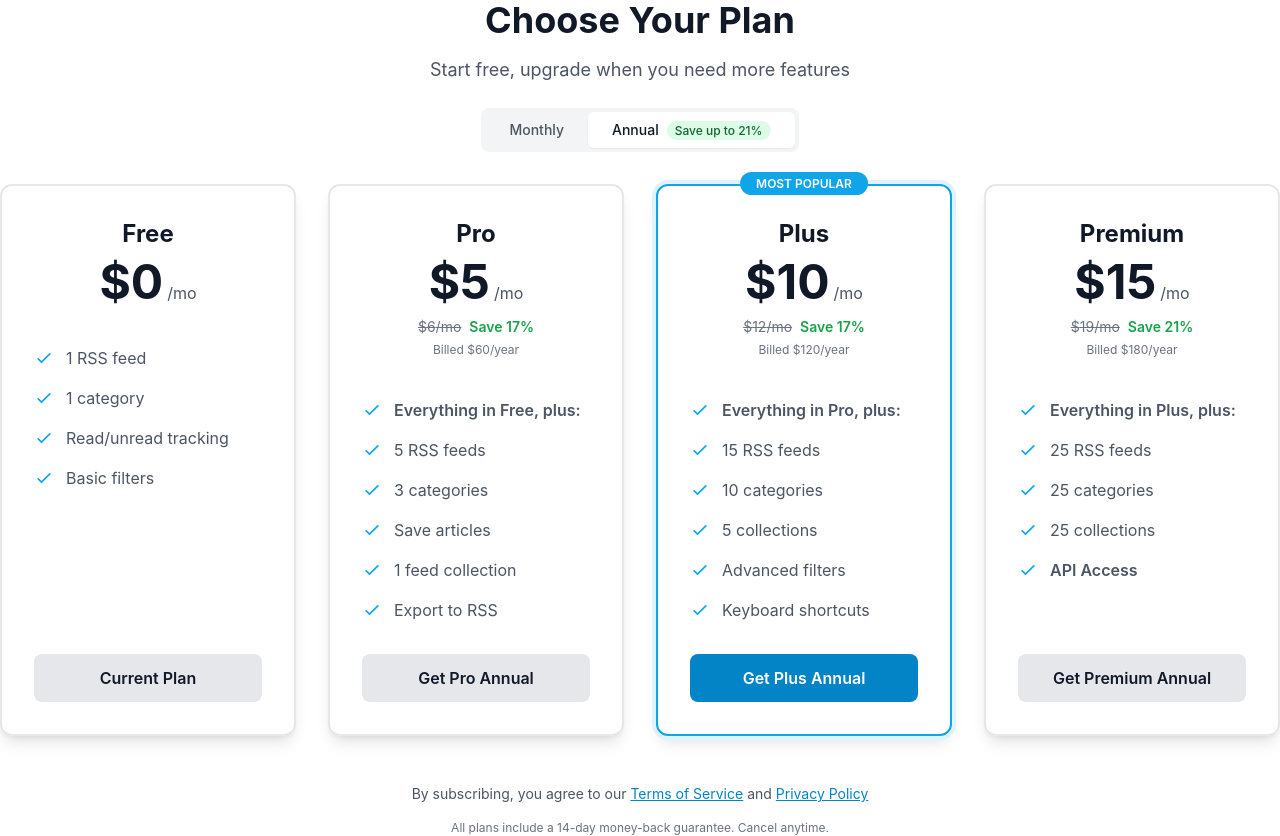
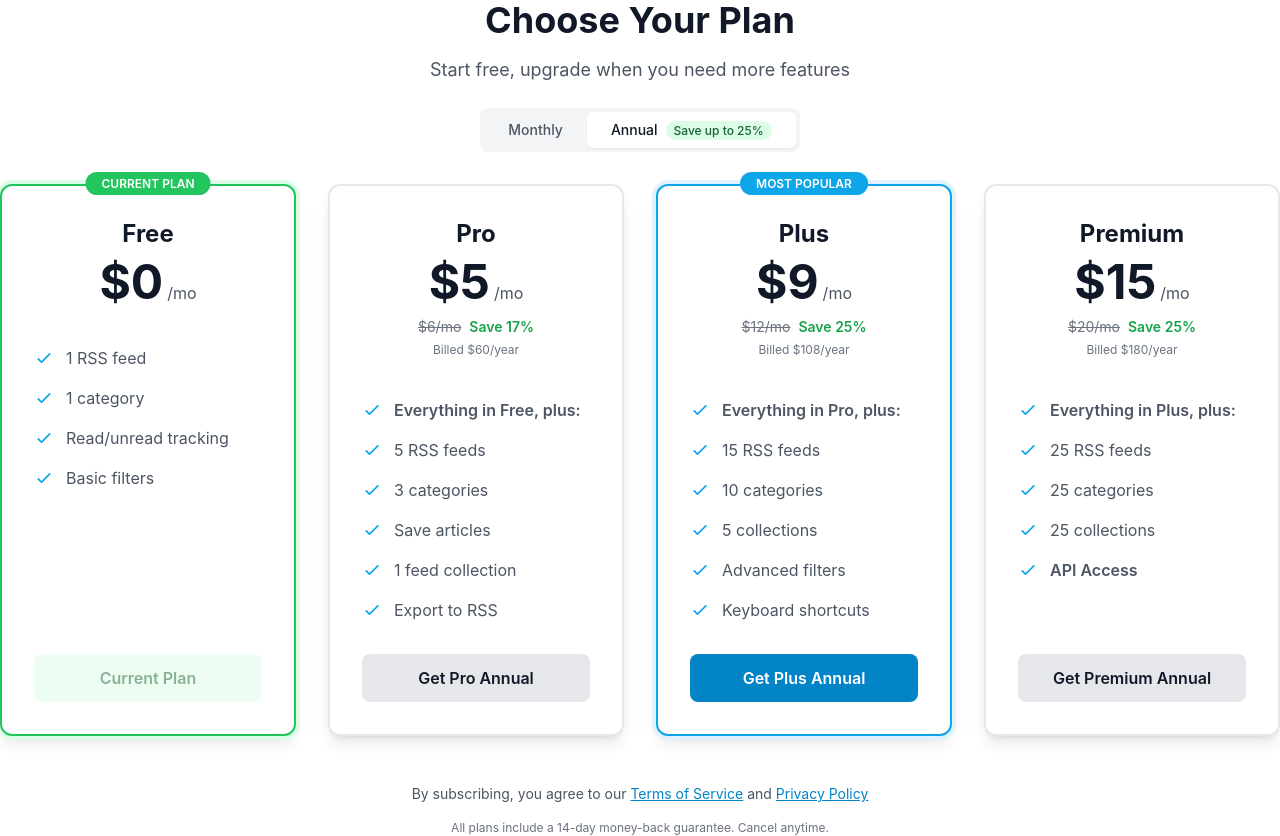
Before and after one commit to fvonhoven/feed-vine, a React (Vite) app: page /pricing in a window 1280 px wide. Built offline with nearby package versions, Linux system fonts and the light colour scheme; no server answers.

Commit message:
Add API access

```diff
--- a/src/lib/stripe.ts
+++ b/src/lib/stripe.ts
@@ -62,8 +62,8 @@ export const PRICING_PLANS = {
   PLUS: {
     id: "plus",
     name: "Plus",
-    monthlyPrice: 12, // Increased from $10 (20% increase)
-    annualPrice: 10, // Original price as annual discount
+    monthlyPrice: 12,
+    annualPrice: 9, // 25% savings: $12 * 12 = $144/year, $9 * 12 = $108/year
     monthlyPriceId: import.meta.env.VITE_STRIPE_PLUS_MONTHLY_PRICE_ID,
     annualPriceId: import.meta.env.VITE_STRIPE_PLUS_ANNUAL_PRICE_ID,
     features: {
@@ -83,8 +83,8 @@ export const PRICING_PLANS = {
   PREMIUM: {
     id: "premium",
     name: "Premium",
-    monthlyPrice: 19, // Increased from $15 (~27% increase)
-    annualPrice: 15, // Original price as annual discount
+    monthlyPrice: 20,
+    annualPrice: 15, // 25% savings: $20 * 12 = $240/year, $15 * 12 = $180/year
     monthlyPriceId: import.meta.env.VITE_STRIPE_PREMIUM_MONTHLY_PRICE_ID,
     annualPriceId: import.meta.env.VITE_STRIPE_PREMIUM_ANNUAL_PRICE_ID,
     features: {
--- a/src/pages/DiscoverPage.tsx
+++ b/src/pages/DiscoverPage.tsx
@@ -122,7 +122,7 @@ export default function DiscoverPage() {
         {filteredFeeds.map(feed => (
           <div
             key={feed.url}
-            className="bg-white dark:bg-gray-800 rounded-lg border border-gray-200 dark:border-gray-700 p-5 hover:shadow-md transition-shadow"
+            className="bg-white dark:bg-gray-800 rounded-lg border border-gray-200 dark:border-gray-700 p-5 hover:shadow-md transition-shadow flex flex-col"
           >
             <div className="flex items-start justify-between mb-3">
               <div className="flex-1">
@@ -133,6 +133,7 @@ export default function DiscoverPage() {
               </div>
             </div>
             <p className="text-sm text-gray-600 dark:text-gray-400 mb-4 line-clamp-2">{feed.description}</p>
+            <div className="mt-auto">
               <button
                 onClick={() => addFeedMutation.mutate(feed.url)}
                 disabled={addFeedMutation.isPending}
@@ -140,6 +141,7 @@ export default function DiscoverPage() {
               >
                 {addFeedMutation.isPending ? "Adding..." : "Add Feed"}
               </button>
+            </div>
           </div>
         ))}
       </div>
--- a/src/pages/LandingPage.tsx
+++ b/src/pages/LandingPage.tsx
@@ -93,14 +93,16 @@ export default function LandingPage() {
         <div className="max-w-7xl mx-auto px-4 sm:px-6 lg:px-8">
           <h2 className="text-3xl md:text-4xl font-bold text-center text-gray-900 dark:text-white mb-4">Simple, Transparent Pricing</h2>
           <p className="text-center text-gray-600 dark:text-gray-400 mb-4">Start free, upgrade when you need more</p>
-          <p className="text-center text-sm text-green-600 dark:text-green-400 mb-12">💰 Save up to 21% with annual billing</p>
+          <p className="text-center text-sm text-green-600 dark:text-green-400 mb-12">💰 Save up to 25% with annual billing</p>
 
           <div className="grid grid-cols-1 md:grid-cols-2 lg:grid-cols-4 gap-8 max-w-7xl mx-auto">
             {pricingTiers.map((tier, index) => (
               <div
                 key={index}
-                className={`bg-white dark:bg-gray-800 rounded-xl shadow-lg p-8 border-2 flex flex-col ${
-                  tier.popular ? "border-primary-500 ring-4 ring-primary-100 dark:ring-primary-900/30" : "border-gray-200 dark:border-gray-700"
+                className={`bg-white dark:bg-gray-800 rounded-xl shadow-lg p-8 border-2 flex flex-col transition-all hover:shadow-2xl hover:scale-105 ${
+                  tier.popular
+                    ? "border-primary-500 ring-4 ring-primary-100 dark:ring-primary-900/30"
+                    : "border-gray-200 dark:border-gray-700 hover:border-primary-300 dark:hover:border-primary-700"
                 }`}
               >
                 {tier.popular && <span className="bg-primary-500 text-white text-xs font-semibold px-3 py-1 rounded-full">POPULAR</span>}
@@ -111,7 +113,15 @@ export default function LandingPage() {
                     <span className="text-gray-600 dark:text-gray-400">/mo</span>
                   </div>
                   {tier.price > 0 && tier.price !== tier.annualPrice && (
-                    <p className="text-sm text-gray-500 dark:text-gray-400 mt-1">${tier.price}/mo billed monthly</p>
+                    <div className="mt-2">
+                      <span className="text-sm text-gray-500 dark:text-gray-400 line-through">${tier.price}/mo</span>
+                      <span className="ml-2 text-sm font-semibold text-green-600 dark:text-green-400">
+                        Save {Math.round(((tier.price - tier.annualPrice) / tier.price) * 100)}%
+                      </span>
+                    </div>
+                  )}
+                  {tier.annualPrice > 0 && (
+                    <p className="text-xs text-gray-500 dark:text-gray-400 mt-1">Billed ${(tier.annualPrice * 12).toFixed(2)}/year</p>
                   )}
                 </div>
                 <ul className="space-y-3 mb-8">
@@ -267,14 +277,14 @@ const pricingTiers = [
   {
     name: "Plus",
     price: 12,
-    annualPrice: 10,
+    annualPrice: 9,
     popular: true,
     features: ["Everything in Pro, plus:", "15 feeds & 10 categories", "5 collections", "Advanced filters", "Keyboard shortcuts"],
     cta: "Go Plus",
   },
   {
     name: "Premium",
-    price: 19,
+    price: 20,
     annualPrice: 15,
     popular: false,
     features: ["Everything in Plus, plus:", "25 feeds & categories", "25 collections", "API Access"],
--- a/src/pages/PricingPage.tsx
+++ b/src/pages/PricingPage.tsx
@@ -1,5 +1,6 @@
 import { useState } from "react"
 import { useAuth } from "../hooks/useAuth"
+import { useSubscription } from "../hooks/useSubscription"
 import { PRICING_PLANS, getPlanPrice, getPlanPriceId, getAnnualSavings, type BillingInterval } from "../lib/stripe"
 import { supabase } from "../lib/supabase"
 import toast from "react-hot-toast"
@@ -7,6 +8,7 @@ import { Link } from "react-router-dom"
 
 export default function PricingPage() {
   const { user } = useAuth()
+  const { planId: currentPlanId } = useSubscription()
   const [loading, setLoading] = useState<string | null>(null)
   const [billingInterval, setBillingInterval] = useState<BillingInterval>("annual")
 
@@ -78,7 +80,7 @@ export default function PricingPage() {
           >
             Annual
             <span className="ml-2 text-xs bg-green-100 dark:bg-green-900 text-green-800 dark:text-green-200 px-2 py-0.5 rounded-full">
-              Save up to 21%
+              Save up to 25%
             </span>
           </button>
         </div>
@@ -90,19 +92,28 @@ export default function PricingPage() {
           const planId = key as keyof typeof PRICING_PLANS
           const price = getPlanPrice(planId, billingInterval)
           const savings = getAnnualSavings(planId)
+          const isCurrentPlan = currentPlanId === planId
 
           return (
             <div
               key={key}
-              className={`bg-white dark:bg-gray-800 rounded-xl shadow-lg p-8 border-2 relative flex flex-col ${
-                isPopular ? "border-primary-500 ring-4 ring-primary-100 dark:ring-primary-900/30" : "border-gray-200 dark:border-gray-700"
+              className={`bg-white dark:bg-gray-800 rounded-xl shadow-lg p-8 border-2 relative flex flex-col transition-all hover:shadow-2xl hover:scale-105 ${
+                isCurrentPlan
+                  ? "border-green-500 ring-4 ring-green-100 dark:ring-green-900/30"
+                  : isPopular
+                  ? "border-primary-500 ring-4 ring-primary-100 dark:ring-primary-900/30"
+                  : "border-gray-200 dark:border-gray-700 hover:border-primary-300 dark:hover:border-primary-700"
               }`}
             >
-              {isPopular && (
+              {isCurrentPlan ? (
+                <div className="absolute -top-4 left-1/2 transform -translate-x-1/2">
+                  <span className="bg-green-500 text-white text-xs font-semibold px-4 py-1 rounded-full">CURRENT PLAN</span>
+                </div>
+              ) : isPopular ? (
                 <div className="absolute -top-4 left-1/2 transform -translate-x-1/2">
                   <span className="bg-primary-500 text-white text-xs font-semibold px-4 py-1 rounded-full">MOST POPULAR</span>
                 </div>
-              )}
+              ) : null}
 
               <div className="text-center mb-6">
                 <h3 className="text-2xl font-bold text-gray-900 dark:text-white mb-2">{plan.name}</h3>
@@ -278,16 +289,18 @@ export default function PricingPage() {
               <div className="mt-auto">
                 <button
                   onClick={() => handleSubscribe(key.toLowerCase(), billingInterval)}
-                  disabled={loading === key.toLowerCase()}
+                  disabled={loading === key.toLowerCase() || isCurrentPlan}
                   className={`w-full px-6 py-3 rounded-lg font-semibold transition-colors ${
-                    isPopular
+                    isCurrentPlan
+                      ? "bg-green-100 dark:bg-green-900/30 text-green-800 dark:text-green-300 cursor-not-allowed"
+                      : isPopular
                       ? "bg-primary-600 hover:bg-primary-700 text-white"
                       : "bg-gray-200 dark:bg-gray-700 hover:bg-gray-300 dark:hover:bg-gray-600 text-gray-900 dark:text-white"
                   } disabled:opacity-50 disabled:cursor-not-allowed`}
                 >
                   {loading === key.toLowerCase()
                     ? "Loading..."
-                    : key === "FREE"
+                    : isCurrentPlan
                     ? "Current Plan"
                     : `Get ${plan.name} ${billingInterval === "annual" ? "Annual" : "Monthly"}`}
                 </button>
```
Also changed, not shown: public/feed-vine-hero.png, 3 other files (tests, documents, lock files or other folders). Lines whose indentation alone changed are shown as unchanged.
